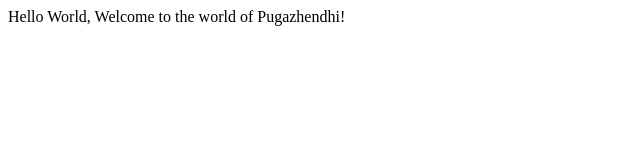
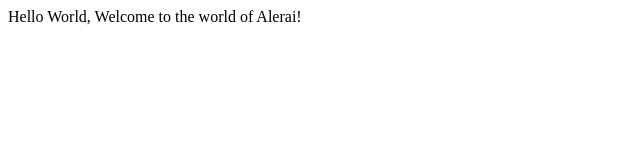
Before and after one commit to pugazh-clast/angulartest-repo, a plain HTML site: page index.html in a window 1280 px wide. Shown: the full height of the page, 0-640 px from the left. Drawn offline with Linux system fonts and the light colour scheme.

Commit message:
Update index.html

```diff
--- a/index.html
+++ b/index.html
@@ -3,6 +3,6 @@
 
     </head>
     <body>
-        Hello World, Welcome to the world of Pugazhendhi!
+        Hello World, Welcome to the world of Alerai!
     </body>
 </html>
```
